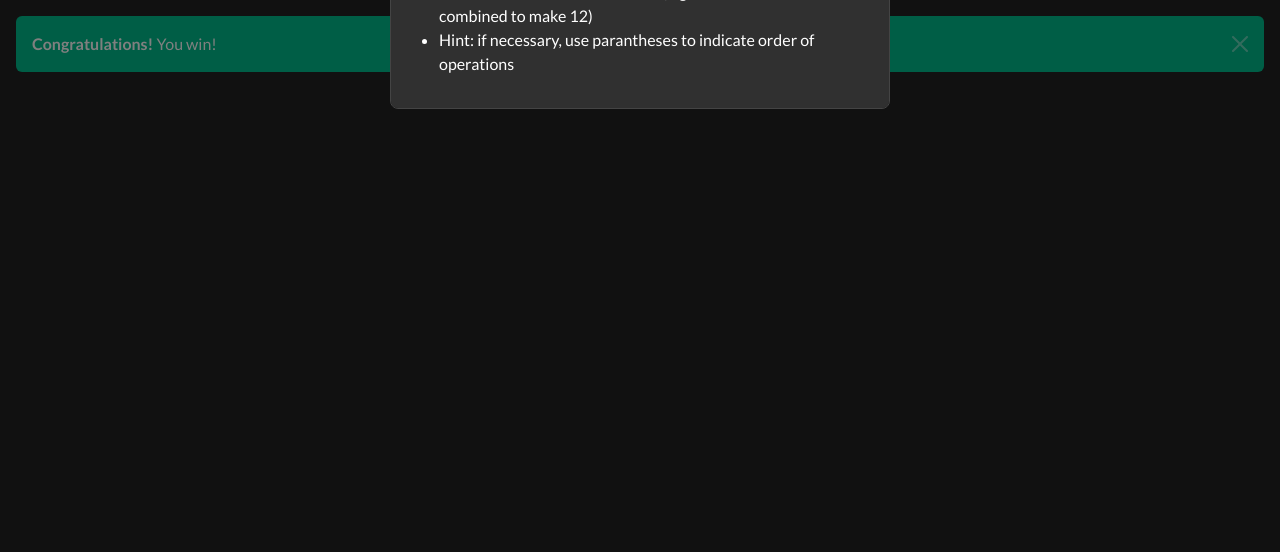
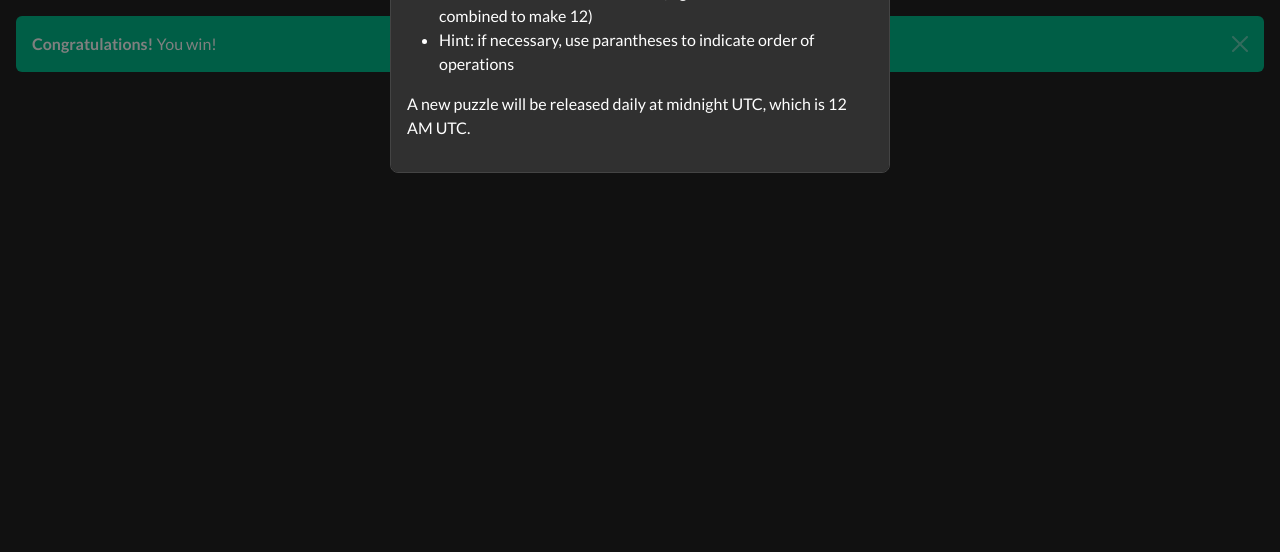
Before and after one commit to taliabn/numble, a Django app: template numble/templates/numble/win.html in a window 1280 px wide, after a click on "Rules". Shown: the part 248-800 px from the top of the page. Run offline with Django 3.2, Linux system fonts and the light colour scheme; the template is opened without the code that fills it, so the values that code supplies are empty; some libraries are stand-ins or nearby versions.

Commit message:
feat(base.html): rules indicate when new puzzle is released (in user's local timezone!)

```diff
--- a/numble/templates/base.html
+++ b/numble/templates/base.html
@@ -58,10 +58,26 @@
               <li>Numbers can't be concatenated (e.g. 1 and 2 can't be combined to make 12)</li>
               <li>Hint: if necessary, use parantheses to indicate order of operations</li>
             </ul>
+            <p>
+              A new puzzle will be released daily at midnight UTC<span
+                id="hideIfJSNotEnabled" style="display:none"><span
+                  id="localtime"></span></span>.
+            </p>
           </div>
         </div>
       </div>
     </div>
+    <!-- Getting user's local timezone with django is a hassle, use Javascript instead -->
+    <script type="text/javascript">
+      document.getElementById('hideIfJSNotEnabled').style.display = 'inline';
+      const dt = new Date();
+      let diffTZ = dt.getTimezoneOffset();
+      let offset = Math.floor(diffTZ / 60);
+      dt.setHours(24);
+      dt.setHours(dt.getHours() - offset);
+      let timestring = dt.toLocaleTimeString('en-US', {hour: 'numeric', timeZoneName: "short", hour12: true});
+      document.getElementById("localtime").innerHTML = ", which is " + timestring;
+    </script>
     <!-- Content -->
     {% block content %} {% endblock %}
   </body>
```
